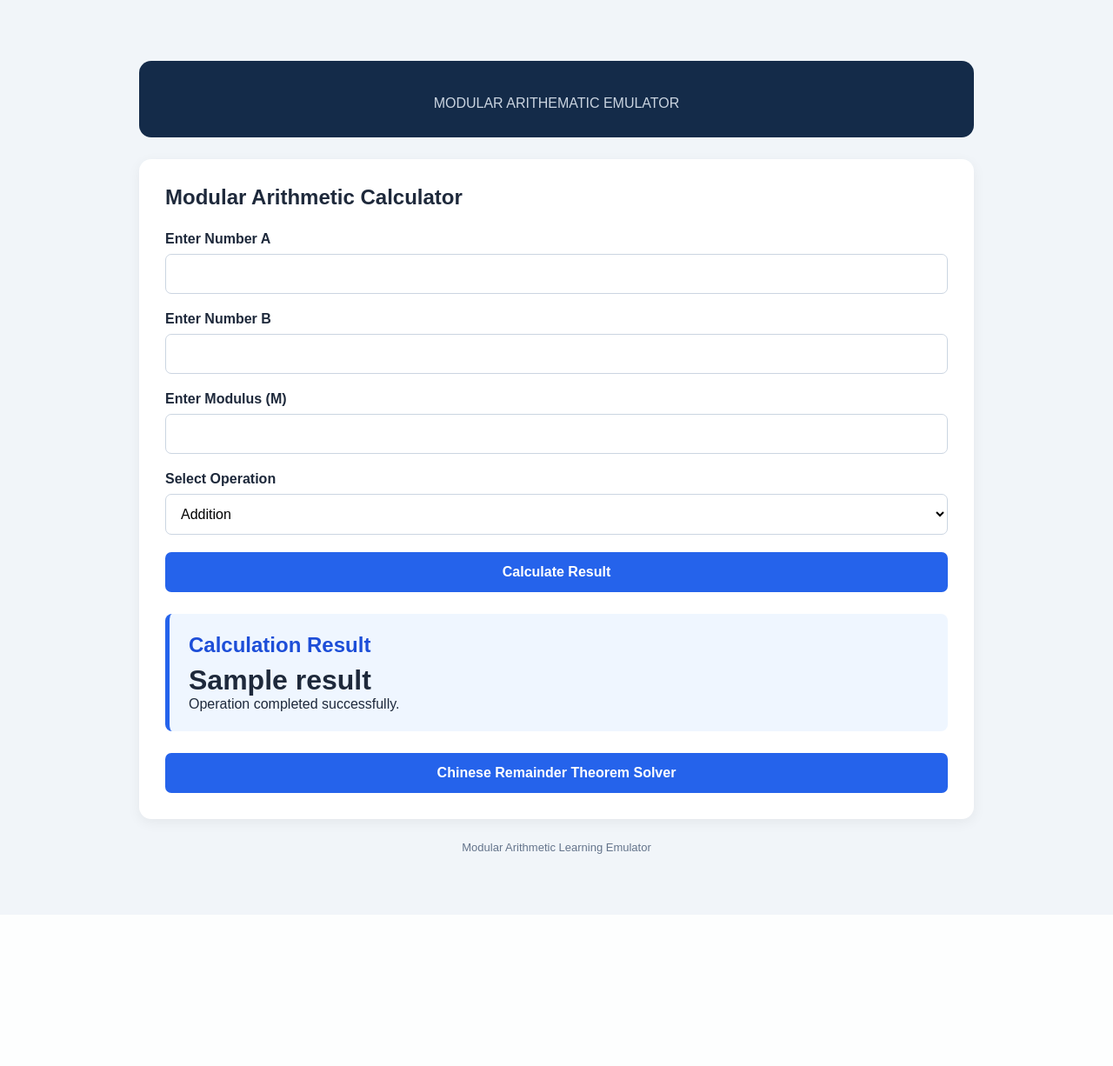
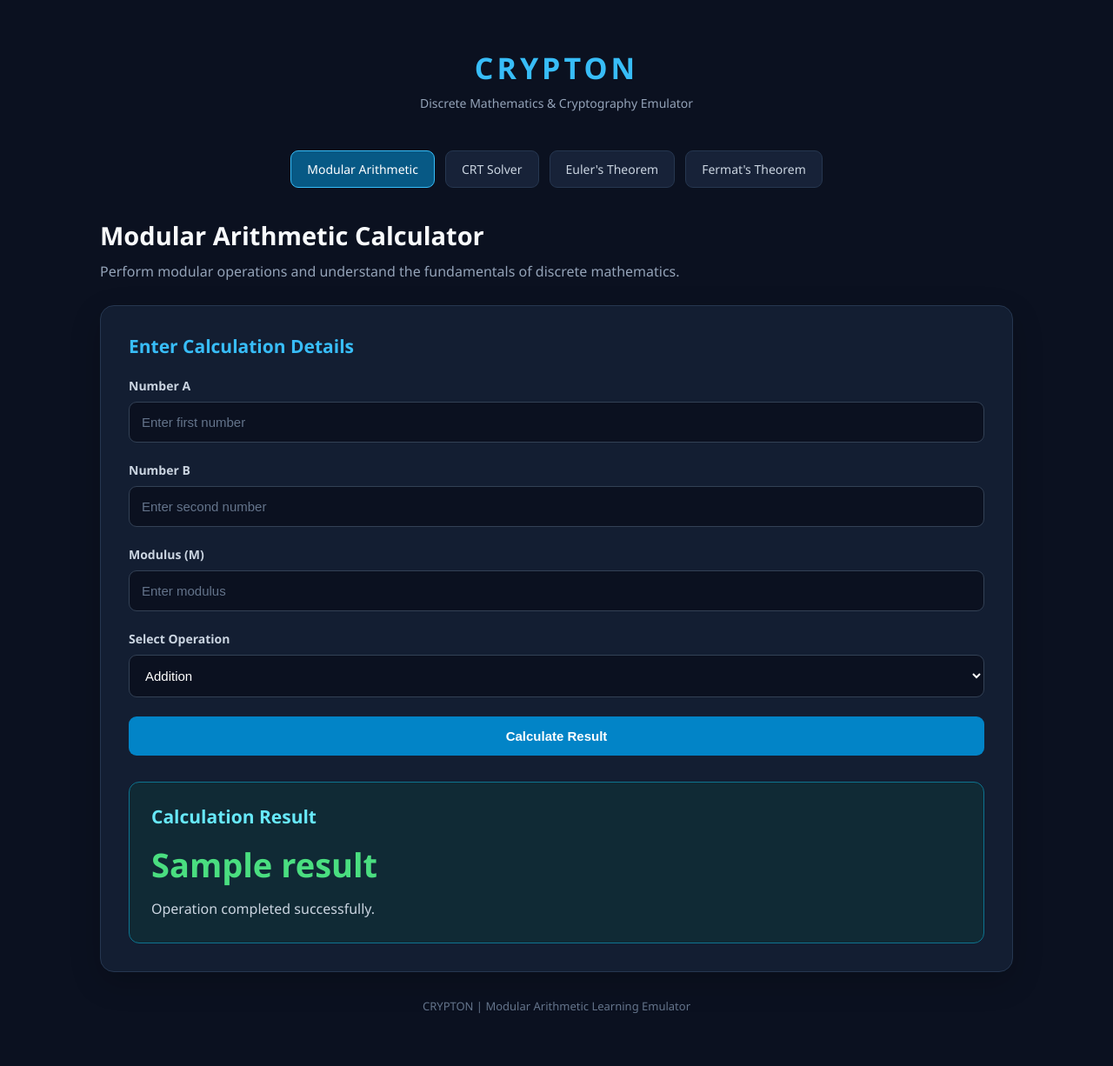
Before and after one commit to Sairajjadhav04/Modular-Arithmetic-Emulator, a Flask app: template templates/index.html in a window 1280 px wide. Shown: the whole page at 87% size. Before the commit the page ends 982 px from the top, so only its background shows below. Run offline with Flask 3, Linux system fonts and the light colour scheme; the template is opened without the code that fills it: most values are stand-ins (such as "Sample title", 1, 10 or a date in 2020).

Commit message:
Modified and added frontend for the fermat and euler theorem

```diff
--- a/app.py
+++ b/app.py
@@ -1,15 +1,17 @@
 from flask import Flask, render_template, request
 from calculations import *
 from crt import *
+from euler import euler_theorem
+from fermat import fermat_little_theorem
 app = Flask(__name__)
-
+# HOME PAGE
 @app.route('/')
 def home():
     return render_template('index.html')
-
-@app.route('/calculate',methods=['POST'])
+# MODULAR ARITHMETIC
+@app.route('/calculate', methods=['POST'])
 def calculate():
-    try :
+    try:
         a = int(request.form['a'])
         b = int(request.form['b'])
         m = int(request.form['m'])
@@ -43,30 +45,24 @@ def calculate():
             "index.html",
             error=str(error)
         )
-
+# CHINESE REMAINDER THEOREM
 @app.route("/crt", methods=["GET", "POST"])
 def crt_solver():
-
     if request.method == "POST":
-
         try:
             remainder_input = request.form["remainders"]
             moduli_input = request.form["moduli"]
-
             remainders = [
                 int(x.strip())
                 for x in remainder_input.split(",")
             ]
-
             moduli = [
                 int(x.strip())
                 for x in moduli_input.split(",")
             ]
-
             solution = chinese_remainder_theorem(
                 remainders, moduli
             )
-
             return render_template(
                 "crt.html",
                 result=solution["result"],
@@ -75,9 +71,7 @@ def crt_solver():
                 remainder_input=remainder_input,
                 moduli_input=moduli_input
             )
-
         except (ValueError, TypeError) as error:
-
             return render_template(
                 "crt.html",
                 error=str(error),
@@ -85,5 +79,53 @@ def crt_solver():
                 moduli_input=request.form.get("moduli", "")
             )
     return render_template("crt.html")
+# EULER'S THEOREM
+@app.route("/euler", methods=["GET", "POST"])
+def euler_solver():
+    if request.method == "POST":
+        try:
+            a = int(request.form["a"])
+            n = int(request.form["n"])
+            solution = euler_theorem(a, n)
+            return render_template(
+                "euler.html",
+                solution=solution,
+                steps=solution["steps"],
+                result=solution["result"],
+                a=a,
+                n=n
+            )
+        except (ValueError, TypeError) as error:
+            return render_template(
+                "euler.html",
+                error=str(error),
+                a=request.form.get("a", ""),
+                n=request.form.get("n", "")
+            )
+    return render_template("euler.html")
+# FERMAT'S LITTLE THEOREM
+@app.route("/fermat", methods=["GET", "POST"])
+def fermat_solver():
+    if request.method == "POST":
+        try:
+            a = int(request.form["a"])
+            p = int(request.form["p"])
+            solution = fermat_little_theorem(a, p)
+            return render_template(
+                "fermat.html",
+                solution=solution,
+                steps=solution["steps"],
+                result=solution["result"],
+                a=a,
+                p=p
+            )
+        except (ValueError, TypeError) as error:
+            return render_template(
+                "fermat.html",
+                error=str(error),
+                a=request.form.get("a", ""),
+                p=request.form.get("p", "")
+            )
+    return render_template("fermat.html")
 if __name__ == "__main__":
     app.run(debug=True)
--- a/static/css/style.css
+++ b/static/css/style.css
@@ -6,110 +6,230 @@
 }
 
 body {
-    font-family: Arial, sans-serif;
-    background: #f1f5f9;
-    color: #1e293b;
+    font-family: 'Segoe UI', Arial, sans-serif;
+    background: #0b1120;
+    color: #e5e7eb;
+    min-height: 100vh;
+    padding: 30px 18px;
 }
 
 .container {
-    max-width: 1000px;
-    margin: 50px auto;
-    padding: 20px;
+    width: 100%;
+    max-width: 1050px;
+    margin: auto;
 }
 
 .header {
-    background: #142b49;
+    text-align: center;
+    padding: 25px 10px;
+}
+
+.logo {
+    color: #38bdf8;
+    font-size: 34px;
+    font-weight: 800;
+    letter-spacing: 4px;
+}
+
+.tagline {
+    color: #94a3b8;
+    margin-top: 8px;
+    font-size: 14px;
+}
+
+.navbar {
+    display: flex;
+    justify-content: center;
+    flex-wrap: wrap;
+    gap: 12px;
+    margin: 20px 0 35px;
+}
+
+.navbar a {
+    text-decoration: none;
+    color: #cbd5e1;
+    background: #172238;
+    border: 1px solid #263750;
+    padding: 11px 18px;
+    border-radius: 9px;
+    font-size: 14px;
+    transition: 0.3s;
+}
+
+.navbar a:hover,
+.navbar a.active {
+    background: #075985;
+    border-color: #38bdf8;
     color: white;
-    padding: 30px;
-    border-radius: 14px;
+}
+
+.page-heading {
     margin-bottom: 25px;
 }
 
-.header h1 {
-    font-size: 32px;
-    letter-spacing: 3px;
+.page-heading h1 {
+    font-size: 29px;
+    color: #f8fafc;
+    margin-bottom: 10px;
 }
 
-.header p {
-    margin-top: 10px;
-    color: #cbd5e1;
+.page-heading p {
+    color: #94a3b8;
+    line-height: 1.6;
 }
 
 .calculator {
-    background: white;
-    padding: 30px;
-    border-radius: 14px;
-    box-shadow: 0 4px 15px rgba(0,0,0,0.06);
+    background: #131e32;
+    border: 1px solid #263750;
+    padding: 32px;
+    border-radius: 16px;
+    box-shadow: 0 12px 35px rgba(0, 0, 0, 0.2);
 }
 
 .calculator h2 {
-    margin-bottom: 25px;
+    color: #38bdf8;
+    margin-bottom: 22px;
+    font-size: 21px;
 }
 
 .form-group {
-    margin-bottom: 20px;
+    margin-bottom: 22px;
 }
 
-label {
+.form-group label {
     display: block;
-    font-weight: bold;
-    margin-bottom: 8px;
+    margin-bottom: 9px;
+    color: #cbd5e1;
+    font-weight: 600;
+    font-size: 14px;
 }
 
-input, select {
+.form-group input,
+.form-group select {
     width: 100%;
-    padding: 13px;
-    border: 1px solid #cbd5e1;
-    border-radius: 7px;
-    font-size: 16px;
-    background: white;
+    padding: 14px;
+    border-radius: 9px;
+    border: 1px solid #334155;
+    background: #0b1120;
+    color: white;
+    outline: none;
+    font-size: 15px;
 }
 
-input:focus, select:focus {
-    outline: none;
-    border-color: #2563eb;
+.form-group input:focus,
+.form-group select:focus {
+    border-color: #38bdf8;
+    box-shadow: 0 0 0 2px rgba(56, 189, 248, 0.12);
+}
+
+.form-group input::placeholder {
+    color: #64748b;
 }
 
 button {
     width: 100%;
     padding: 14px;
-    background: #2563eb;
+    background: #0284c7;
     color: white;
     border: none;
-    border-radius: 7px;
-    font-size: 16px;
-    font-weight: bold;
+    border-radius: 9px;
+    font-size: 15px;
+    font-weight: 700;
     cursor: pointer;
+    transition: 0.3s;
 }
 
 button:hover {
-    background: #1d4ed8;
+    background: #0369a1;
+    transform: translateY(-1px);
 }
 
 .result {
-    margin-top: 25px;
-    padding: 22px;
-    background: #eff6ff;
-    border-left: 5px solid #2563eb;
-    border-radius: 8px;
+    margin-top: 30px;
+    padding: 25px;
+    background: #102a35;
+    border: 1px solid #0e7490;
+    border-radius: 12px;
 }
 
 .result h2 {
-    color: #1d4ed8;
-    margin-bottom: 8px;
+    color: #67e8f9;
+    margin-bottom: 15px;
+}
+
+.result h1 {
+    font-size: 38px;
+    color: #4ade80;
+    margin: 12px 0;
+    overflow-wrap: anywhere;
+}
+
+.result p {
+    color: #cbd5e1;
+    line-height: 1.7;
+}
+
+.result hr {
+    border: none;
+    border-top: 1px solid #334155;
+    margin: 22px 0;
+}
+
+.steps {
+    margin-top: 18px;
+}
+
+.step {
+    background: #172b40;
+    border-left: 3px solid #38bdf8;
+    border-radius: 6px;
+    padding: 14px;
+    margin-bottom: 12px;
+    color: #e2e8f0;
+    line-height: 1.7;
+    overflow-wrap: anywhere;
 }
 
 .error {
-    margin-top: 20px;
-    color: #dc2626;
-    background: #fef2f2;
+    margin-top: 22px;
+    background: #3b1720;
+    border: 1px solid #be123c;
+    color: #fda4af;
     padding: 15px;
-    border-radius: 8px;
+    border-radius: 9px;
+    line-height: 1.5;
 }
 
 .footer {
     text-align: center;
-    margin-top: 25px;
     color: #64748b;
+    padding: 30px 10px;
     font-size: 13px;
 }
+
+@media (max-width: 600px) {
+    body {
+        padding: 15px 10px;
+    }
+
+    .calculator {
+        padding: 20px;
+    }
+
+    .logo {
+        font-size: 28px;
+    }
+
+    .page-heading h1 {
+        font-size: 24px;
+    }
+
+    .navbar {
+        gap: 8px;
+    }
+
+    .navbar a {
+        padding: 9px 12px;
+        font-size: 12px;
+    }
+}
--- a/templates/index.html
+++ b/templates/index.html
@@ -1,69 +1,135 @@
 
 <!DOCTYPE html>
-<html>
+<html lang="en">
 <head>
-    <title> Modular Arithmetic</title>
+    <meta charset="UTF-8">
+    <meta name="viewport" content="width=device-width, initial-scale=1.0">
+    <title>Crypton | Modular Arithmetic</title>
+
     <link rel="stylesheet"
           href="{{ url_for('static', filename='css/style.css') }}">
 </head>
+
 <body>
+
 <div class="container">
-    <div class="header">
-        <center><p>MODULAR ARITHEMATIC EMULATOR</p></center>
-    </div>
+
+    <header class="header">
+        <div class="logo">CRYPTON</div>
+        <p class="tagline">
+            Discrete Mathematics & Cryptography Emulator
+        </p>
+    </header>
+
+    <nav class="navbar">
+        <a href="/" class="active">Modular Arithmetic</a>
+        <a href="/crt">CRT Solver</a>
+        <a href="/euler">Euler's Theorem</a>
+        <a href="/fermat">Fermat's Theorem</a>
+    </nav>
+
+    <section class="page-heading">
+        <h1>Modular Arithmetic Calculator</h1>
+        <p>
+            Perform modular operations and understand
+            the fundamentals of discrete mathematics.
+        </p>
+    </section>
+
     <div class="calculator">
-        <h2>Modular Arithmetic Calculator</h2>
+
+        <h2>Enter Calculation Details</h2>
+
         <form action="/calculate" method="POST">
+
             <div class="form-group">
-                <label>Enter Number A</label>
-                <input type="number" name="a" required>
+                <label>Number A</label>
+                <input type="number" name="a"
+                       value="{{ a if a is defined else '' }}"
+                       placeholder="Enter first number" required>
             </div>
+
             <div class="form-group">
-                <label>Enter Number B</label>
-                <input type="number" name="b" required>
+                <label>Number B</label>
+                <input type="number" name="b"
+                       value="{{ b if b is defined else '' }}"
+                       placeholder="Enter second number" required>
             </div>
+
             <div class="form-group">
-                <label>Enter Modulus (M)</label>
-                <input type="number" name="m" min="1" required>
+                <label>Modulus (M)</label>
+                <input type="number" name="m" min="1"
+                       value="{{ m if m is defined else '' }}"
+                       placeholder="Enter modulus" required>
             </div>
+
             <div class="form-group">
                 <label>Select Operation</label>
-                <select name="operation">
-                    <option value="addition">Addition</option>
-                    <option value="subtraction">Subtraction</option>
-                    <option value="multiplication">Multiplication</option>
-                    <option value="division">Division</option>
-                    <option value="modulo">Modulo</option>
-                    <option value="gcd">GCD</option>
+
+                <select name="operation" required>
+                    <option value="addition"
+                        {% if operation == 'addition' %}selected{% endif %}>
+                        Addition
+                    </option>
+
+                    <option value="subtraction"
+                        {% if operation == 'subtraction' %}selected{% endif %}>
+                        Subtraction
+                    </option>
+
+                    <option value="multiplication"
+                        {% if operation == 'multiplication' %}selected{% endif %}>
+                        Multiplication
+                    </option>
+
+                    <option value="division"
+                        {% if operation == 'division' %}selected{% endif %}>
+                        Division
+                    </option>
+
+                    <option value="modulo"
+                        {% if operation == 'modulo' %}selected{% endif %}>
+                        Modulo
+                    </option>
+
+                    <option value="gcd"
+                        {% if operation == 'gcd' %}selected{% endif %}>
+                        GCD
+                    </option>
                 </select>
             </div>
+
             <button type="submit">Calculate Result</button>
+
         </form>
+
         {% if result is defined %}
+
         <div class="result">
+
             <h2>Calculation Result</h2>
+
             <h1>{{ result }}</h1>
+
             <p>Operation completed successfully.</p>
+
         </div>
-        <div style="margin-top: 25px; text-align: center;">
 
-        <a href="/crt">
-            <button type="button">
-                Chinese Remainder Theorem Solver
-            </button>
-        </a>
+        {% endif %}
 
-</div>
-        {% endif %}
         {% if error %}
         <div class="error">
             {{ error }}
         </div>
         {% endif %}
+
     </div>
-    <div class="footer">
-         Modular Arithmetic Learning Emulator
-    </div>
+
+    <footer class="footer">
+        CRYPTON | Modular Arithmetic Learning Emulator
+    </footer>
+
 </div>
+
 </body>
 </html>
```
Also changed, not shown: templates/crt.html (+47 -17 lines), templates/euler.html (added, +97 -0 lines), templates/fermat.html (added, +98 -0 lines).
